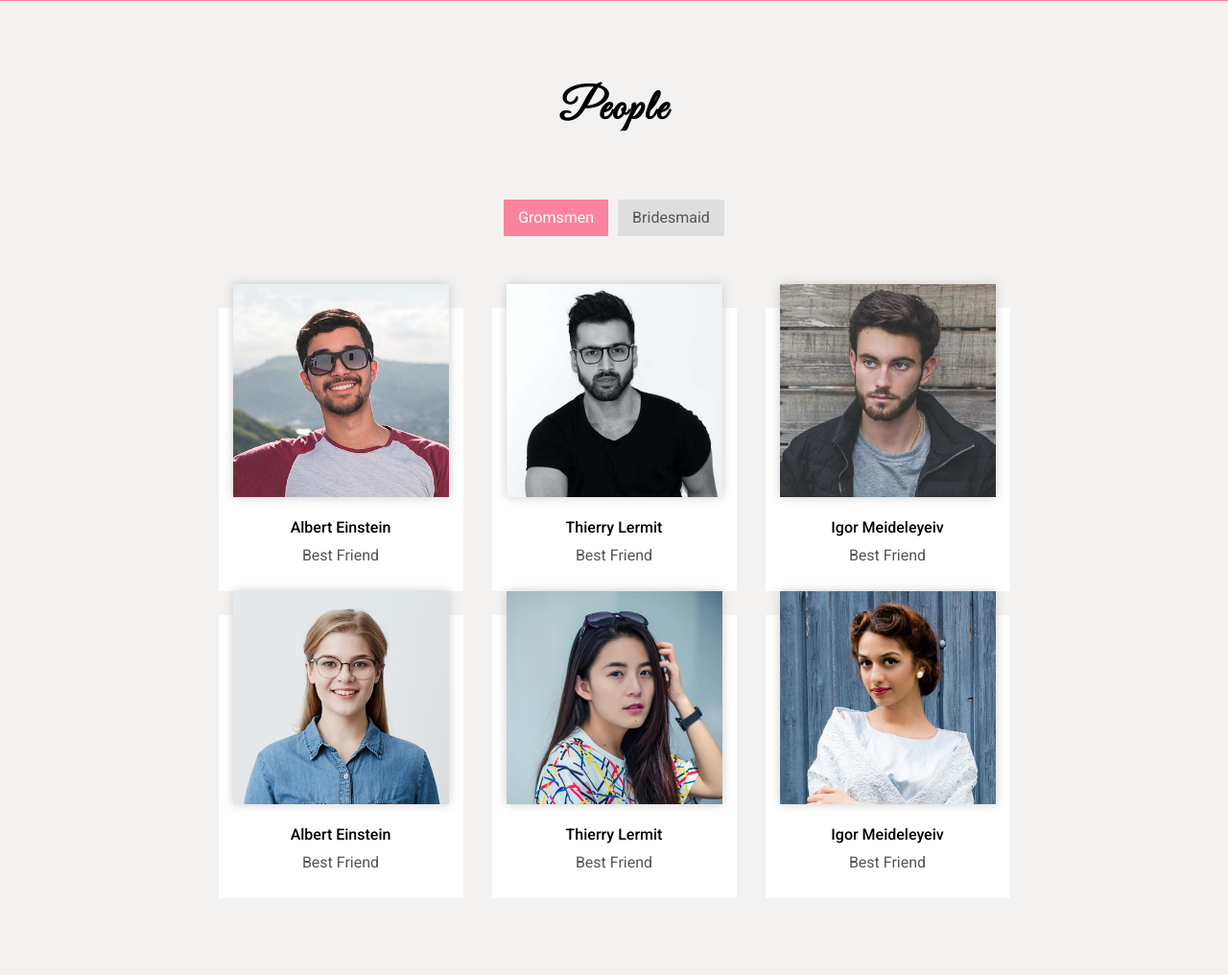
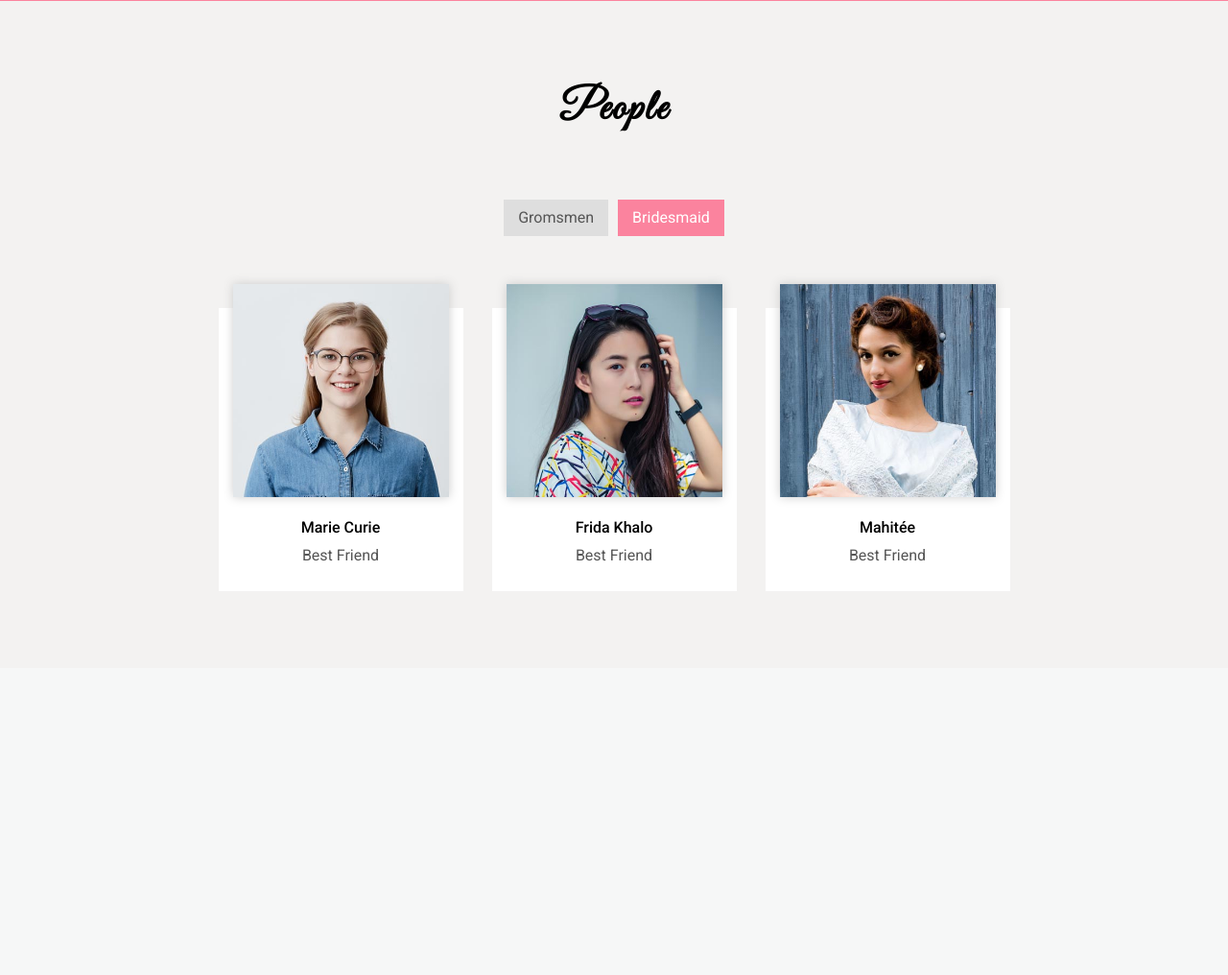
Before and after one commit to QuentinRiv/Ojlev, a Flask app: page / in a window 1280 px wide. Shown: the part 3986-5002 px from the top of the page at 96% size. After the commit the page ends 4571 px from the top, so only its background shows below. Run offline with Flask 3, Linux system fonts and the light colour scheme; data comes from the database, SQL or seed files in the repository.

Commit message:
end brides section

```diff
--- a/ojlevapp/static/css/style.css
+++ b/ojlevapp/static/css/style.css
@@ -521,6 +521,7 @@ body {
     max-width: 25%;
     padding: 0 15px;
     margin-top: 25px;
+    display: none;
 }
 
 .people-section .people-item-inner {
@@ -545,10 +546,12 @@ body {
     color: #000000;
     font-weight: 500;
     margin: 20px 0 5px;
+    text-transform: capitalize;
 }
 
 .people-section .people-item-inner p {
     color: #555555;
     font-size: 16px;
     margin: 0 0 10px;
+    text-transform: capitalize;
 }
--- a/ojlevapp/static/js/main.js
+++ b/ojlevapp/static/js/main.js
@@ -19,3 +19,21 @@ $(window).on("load", function() {
 
     slideShow();
 });
+
+$(document).ready( function() {
+
+    // people filter
+    peopleFilter($(".filter-btn.active").attr("data-target"));
+    $(".filter-btn").click(function() {
+        if ($(this).hasClass("active")) {
+            return
+        }
+        peopleFilter($(this).attr("data-target"));
+    })
+    function peopleFilter(target) { //target = groom ou bride
+        $(".filter-btn").removeClass("active");
+        $(".filter-btn[data-target='"+target+"']").addClass("active");
+        $(".people-item").hide();
+        $(".people-item[data-target='"+target+"']").fadeIn();
+    }
+})
--- a/ojlevapp/templates/index.html
+++ b/ojlevapp/templates/index.html
@@ -247,14 +247,14 @@
         </div>
         <div class="row">
           <div class="people-filter">
-            <a href="javascricpt:void(0)" class="filter-btn active" data-target="groomsmen">Gromsmen</a>
-            <a href="javascricpt:void(0)" class="filter-btn" data-target="bridesmaid">Bridesmaid</a>
+            <a href="javascricpt:void(0)" class="filter-btn" data-target="groomsmen">Gromsmen</a>
+            <a href="javascricpt:void(0)" class="filter-btn active" data-target="bridesmaid">Bridesmaid</a>
           </div>
         </div>
         <!-- groomsmen  start -->
         <div class="row justify-content-center">
           <!-- people item start -->
-          <div class="people-item" data-category="groomsmen">
+          <div class="people-item" data-target="groomsmen">
             <div class="people-item-inner">
               <img src="../static/img/groomsmen/1.jpg" alt="groomsmen">
               <h4>Albert Einstein</h4>
@@ -263,7 +263,7 @@
           </div>
           <!-- people item end -->
           <!-- people item start -->
-          <div class="people-item" data-category="groomsmen">
+          <div class="people-item" data-target="groomsmen">
             <div class="people-item-inner">
               <img src="../static/img/groomsmen/2.jpg" alt="groomsmen">
               <h4>Thierry Lermit</h4>
@@ -272,7 +272,7 @@
           </div>
           <!-- people item end -->
           <!-- people item start -->
-          <div class="people-item" data-category="groomsmen">
+          <div class="people-item" data-target="groomsmen">
             <div class="people-item-inner">
               <img src="../static/img/groomsmen/3.jpg" alt="groomsmen">
               <h4>Igor Meideleyeiv</h4>
@@ -286,28 +286,28 @@
         <!-- bridesmaid start -->
         <div class="row justify-content-center">
           <!-- people item start -->
-          <div class="people-item" data-category="bridesmaid">
+          <div class="people-item" data-target="bridesmaid">
             <div class="people-item-inner">
               <img src="../static/img/bridesmaid/1.jpg" alt="bridesmaid">
-              <h4>Albert Einstein</h4>
+              <h4>Marie Curie</h4>
               <p>Best Friend</p>
             </div>
           </div>
           <!-- people item end -->
           <!-- people item start -->
-          <div class="people-item" data-category="bridesmaid">
+          <div class="people-item" data-target="bridesmaid">
             <div class="people-item-inner">
               <img src="../static/img/bridesmaid/2.jpg" alt="bridesmaid">
-              <h4>Thierry Lermit</h4>
+              <h4>Frida Khalo</h4>
               <p>Best Friend</p>
             </div>
           </div>
           <!-- people item end -->
           <!-- people item start -->
-          <div class="people-item" data-category="bridesmaid">
+          <div class="people-item" data-target="bridesmaid">
             <div class="people-item-inner">
               <img src="../static/img/bridesmaid/3.jpg" alt="bridesmaid">
-              <h4>Igor Meideleyeiv</h4>
+              <h4>Mahitée</h4>
               <p>Best Friend</p>
             </div>
           </div>
```
